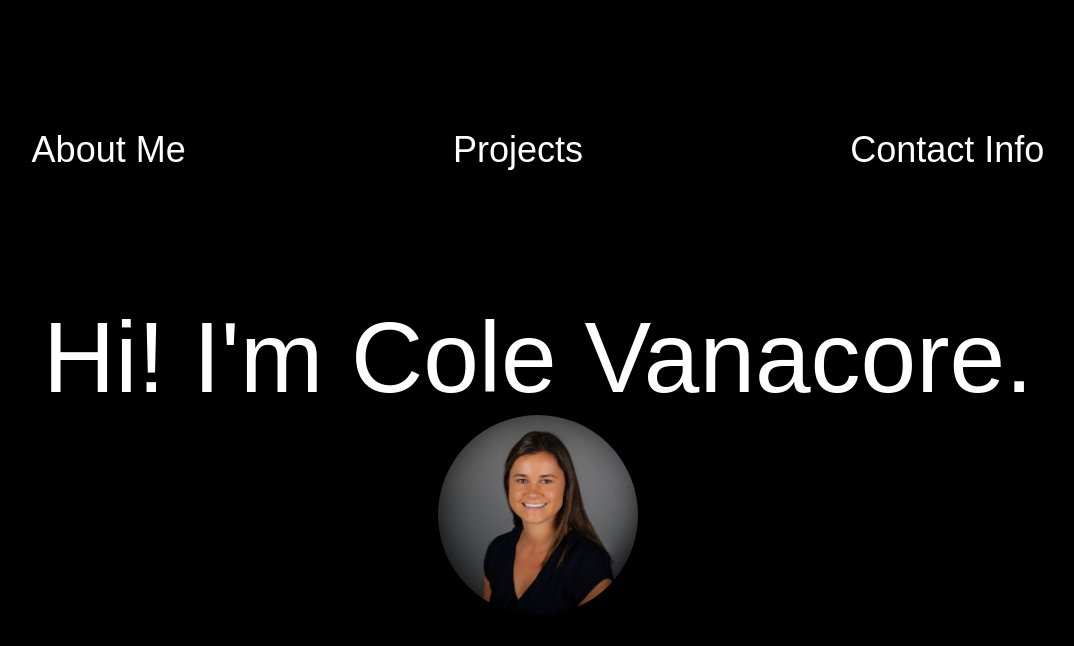
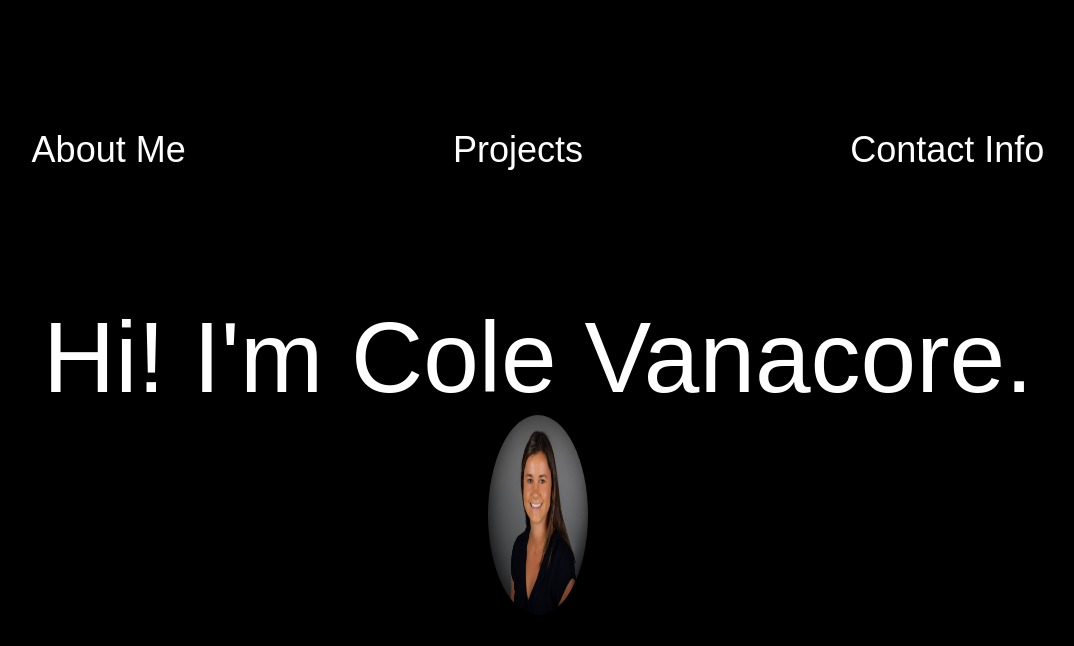
Before and after one commit to colev1/portfolio-site, a React (Create React App) app: page / in a window 1280 px wide. In both pictures the pointer is over the picture 640 px from the left and 515 px from the top of the page. Shown: the top 646 px of the page, without its empty margins (102-1176 px from the left). Built offline with nearby package versions, Linux system fonts and the light colour scheme; a web font is replaced by a local one.

Commit message:
Style home container

```diff
--- a/package.json
+++ b/package.json
@@ -35,11 +35,11 @@
     ]
   },
   "devDependencies": {
-    "@storybook/react": "^5.0.11",
+    "@babel/core": "^7.4.4",
     "@storybook/addon-actions": "^5.0.11",
     "@storybook/addon-links": "^5.0.11",
     "@storybook/addons": "^5.0.11",
-    "@babel/core": "^7.4.4",
+    "@storybook/react": "^5.0.11",
     "babel-loader": "^8.0.5"
   }
 }
--- a/src/Home/Home.scss
+++ b/src/Home/Home.scss
@@ -7,6 +7,15 @@ img {
     height: 200px;
     width: 200px;
     border-radius: 50%;
+    // transition-property: width;
+    // transition-duration: 2s;
+    // // transition-timing-function: linear;
+    // transition-delay: 1s;
+}
+
+img:hover {
+    width: 100px;
+
 }
 
 .home-container {
@@ -14,4 +23,12 @@ img {
     flex-direction: column;
     justify-content: space-around;
     align-items: center;
+    // -webkit-transition: width 2s;
+    transition: font-size 2s;
 }
+
+.home-container:hover {
+    font-size: 400px;
+    transition: font-size 2s;
+
+}
```
Also changed, not shown: 1 other file (tests, documents, lock files or other folders).
